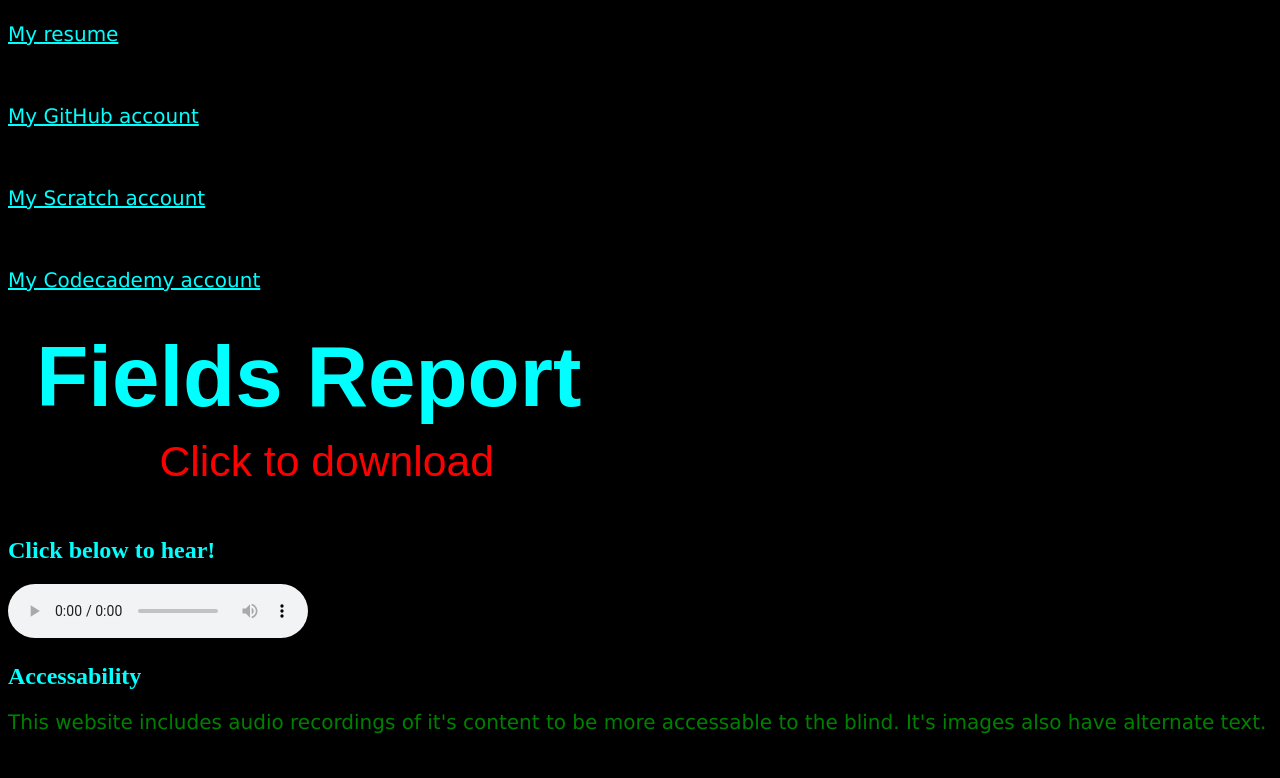
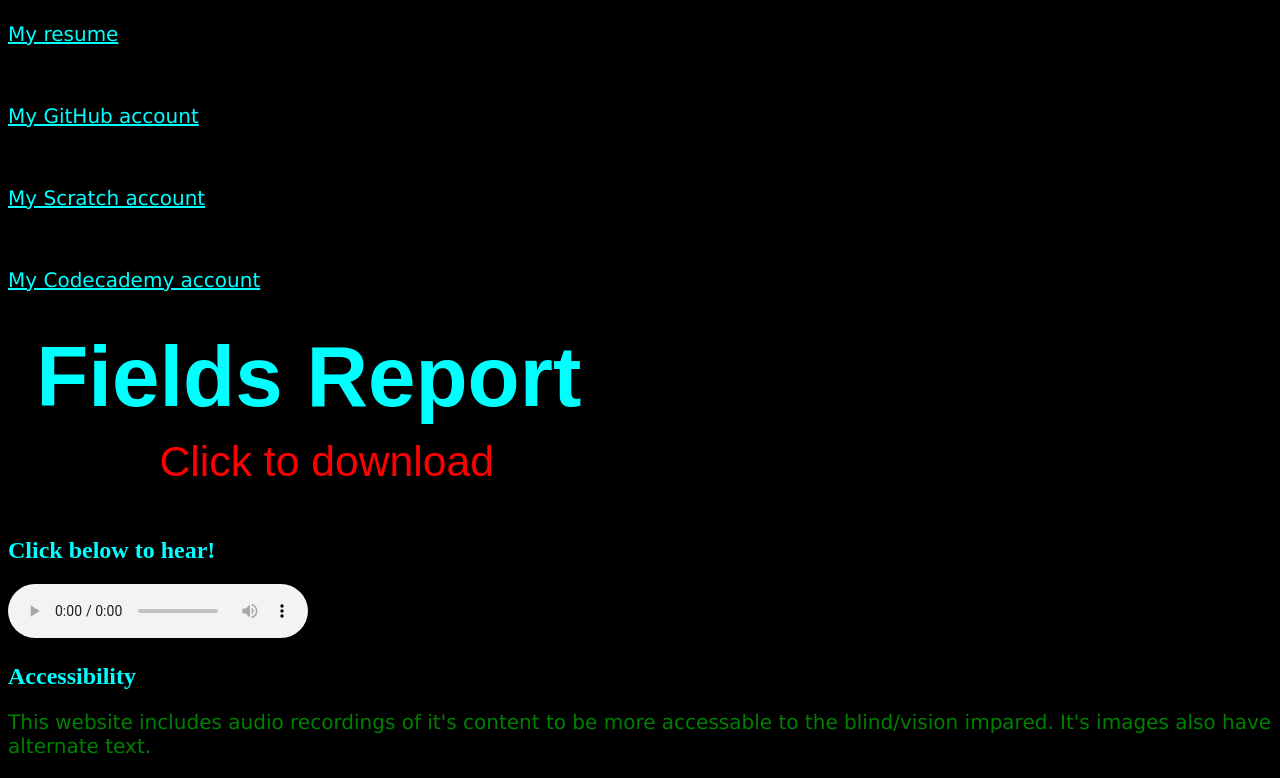
Before and after one commit to calowers7624/website, a plain HTML site: page index.html in a window 1280 px wide. Shown: the part 1083-1861 px from the top of the page. Before the commit the page ends 1837 px from the top, so only its background shows below. Drawn offline with Linux system fonts and the light colour scheme.

Commit message:
Update index.html

```diff
--- a/index.html
+++ b/index.html
@@ -114,8 +114,8 @@ ctx.fillText("Check out the links below!",10,50);
 Your browser does not support the audio element.
 		</audio></p>
 
-	<h2>Accessability</h2>
-	<p>This website includes audio recordings of it's content to be more accessable to the blind. It's images also have alternate text.</p>
+	<h2>Accessibility</h2>
+	<p>This website includes audio recordings of it's content to be more accessable to the blind/vision impared. It's images also have alternate text.</p>
 
 </body>
 </html>
```
